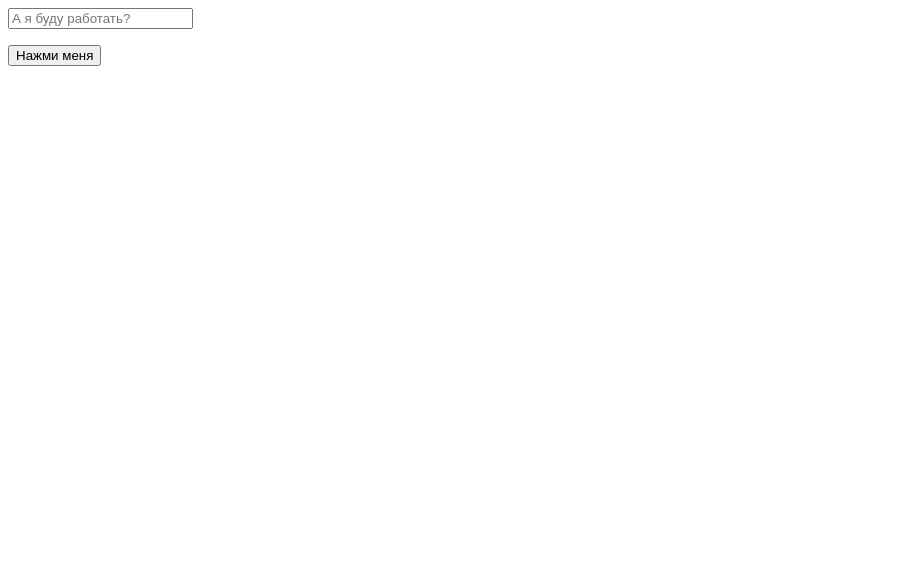
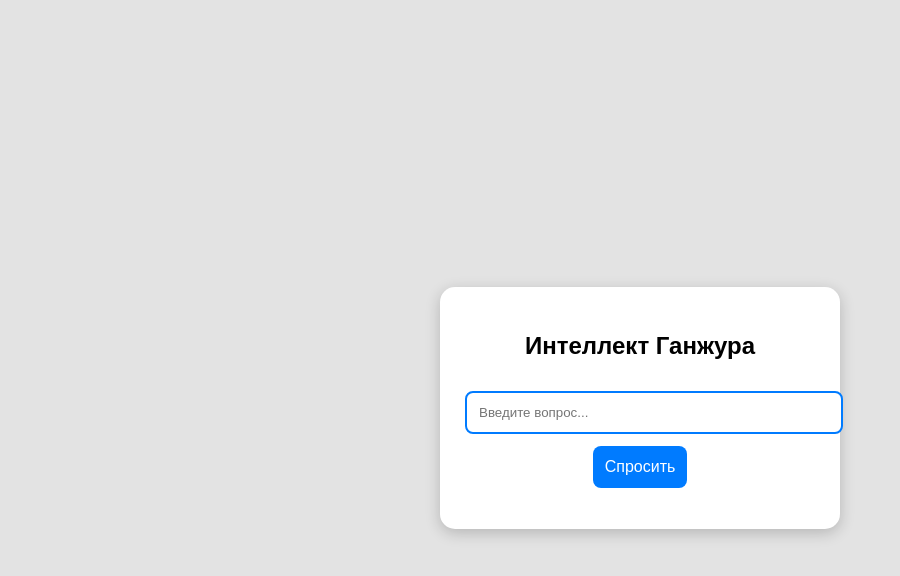
Before and after one commit to GanzhurM/WEB_Sem3T3, a plain HTML site: page index.html in a window 1280 px wide. Shown: the whole page, without its empty margins (0-900 px from the left). Drawn offline with Linux system fonts and the light colour scheme.

Commit message:
Update index.html

```diff
--- a/index.html
+++ b/index.html
@@ -1,19 +1,76 @@
-<div class = "boxes">
-  <input type="text" id="kye" placeholder = "А я буду работать?"/>
-  <p id="ans"> </p>
-  <button onclick = "GetAnswer()"> Нажми меня </button>
+<!DOCTYPE html>
+<html lang="ru">
+<head>
+    <meta charset="UTF-8">
+    <meta name="viewport" content="width=device-width, initial-scale=1.0">
+    <title>Интеллект Ганжура</title>
+    <style>
+        body {
+            font-family: Arial, sans-serif;
+            display: flex;
+            flex-direction: column;
+            align-items: center;
+            justify-content: center;
+            height: 100vh;
+            background-color: #e3e3e3;
+        }
+        #chat-container {
+            width: 350px;
+            padding: 25px;
+            background: white;
+            box-shadow: 0 4px 15px rgba(0, 0, 0, 0.2);
+            border-radius: 15px;
+            text-align: center;
+        }
+        input {
+            width: 100%;
+            padding: 12px;
+            margin-top: 12px;
+            border: 2px solid #007bff;
+            border-radius: 8px;
+        }
+        button {
+            margin-top: 12px;
+            padding: 12px;
+            background: #007bff;
+            color: white;
+            border: none;
+            border-radius: 8px;
+            cursor: pointer;
+            font-size: 16px;
+        }
+        #response {
+            margin-top: 15px;
+            font-weight: bold;
+            color: #333;
+        }
+    </style>
+</head>
+<body>
+    <div id="chat-container">
+        <h2>Интеллект Ганжура</h2>
+        <input type="text" id="question" placeholder="Введите вопрос...">
+        <button onclick="getAnswer()">Спросить</button>
+        <p id="response"></p>
     </div>
 
     <script>
-  function GetAnswer() {
-    let question = document.getElementbyId("kye").value.trim().toLowerCase();
-    let response = "Вы ничего не ввели в окошко";
+        function getAnswer() {
+            let question = document.getElementById("question").value.trim().toLowerCase();
+            let response = "Я не знаю ответа на этот вопрос.";
+
             const answers = {
-      "Да?" : "Нет"
+                "какой сейчас год?": "2025",
+                "кто самый крутой?": "Тот кто читает!",
+                "где лучше отдыхать?": "Дагестан жиес."
             };
+
             if (answers[question]) {
                 response = answers[question];
-    };
-    document.getElementById("ans").textContent = response;
-  };
+            }
+
+            document.getElementById("response").textContent = response;
+        }
     </script>
+</body>
+</html>
```
Lines whose indentation alone changed are shown as unchanged.
